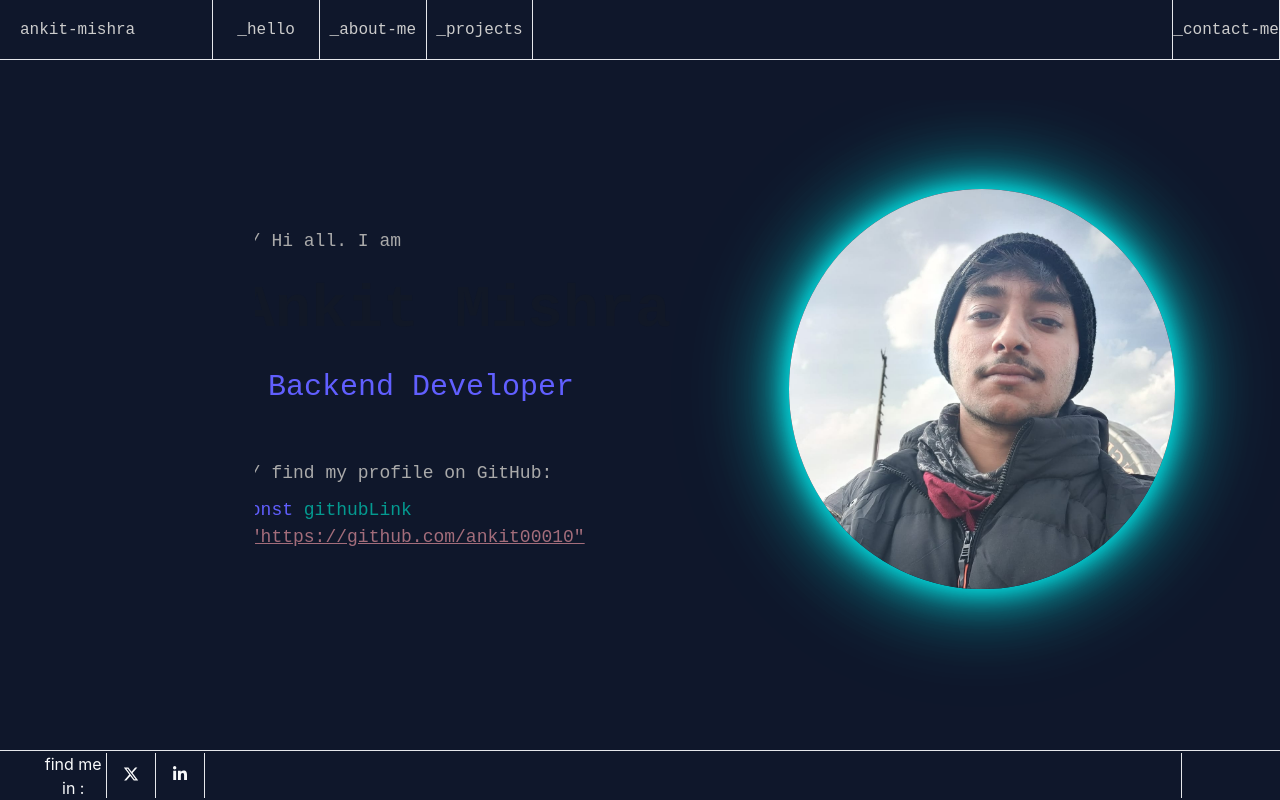
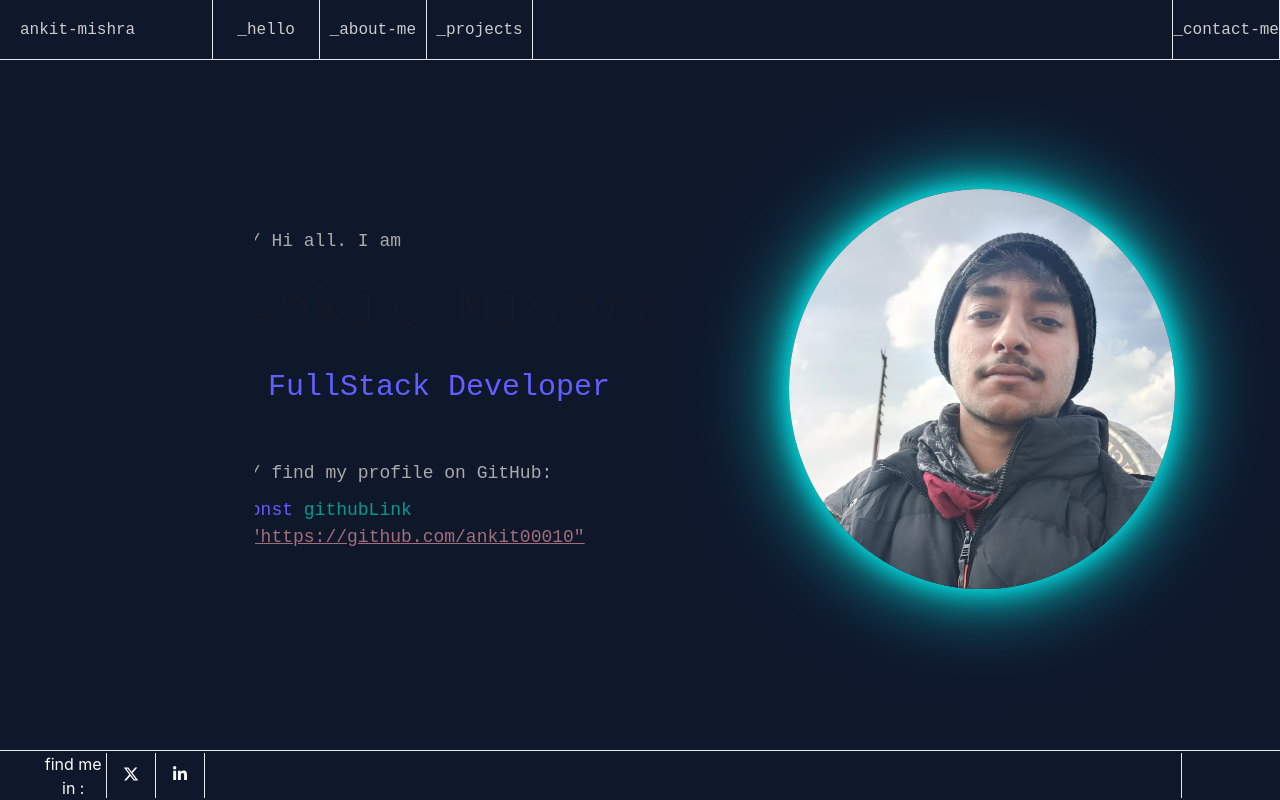
Before and after one commit to ankit00010/PORTFOLIO, a Next.js app: page / in a window 1280 px wide. Built offline with nearby package versions, Linux system fonts and the light colour scheme.

Commit message:
feat:"Changed field text from Backend to Full Stack Developer"

```diff
--- a/src/containers/HomeContainer/index.tsx
+++ b/src/containers/HomeContainer/index.tsx
@@ -16,7 +16,7 @@ const HomeContainer = () => {
 
         <div className="field-text-container">
           <MdOutlineKeyboardArrowRight size={24} className="field-icon" />
-          <span className="field-text">Backend Developer</span>
+          <span className="field-text">FullStack Developer</span>
         </div>
 
         <div className="home-info-sub">
```
